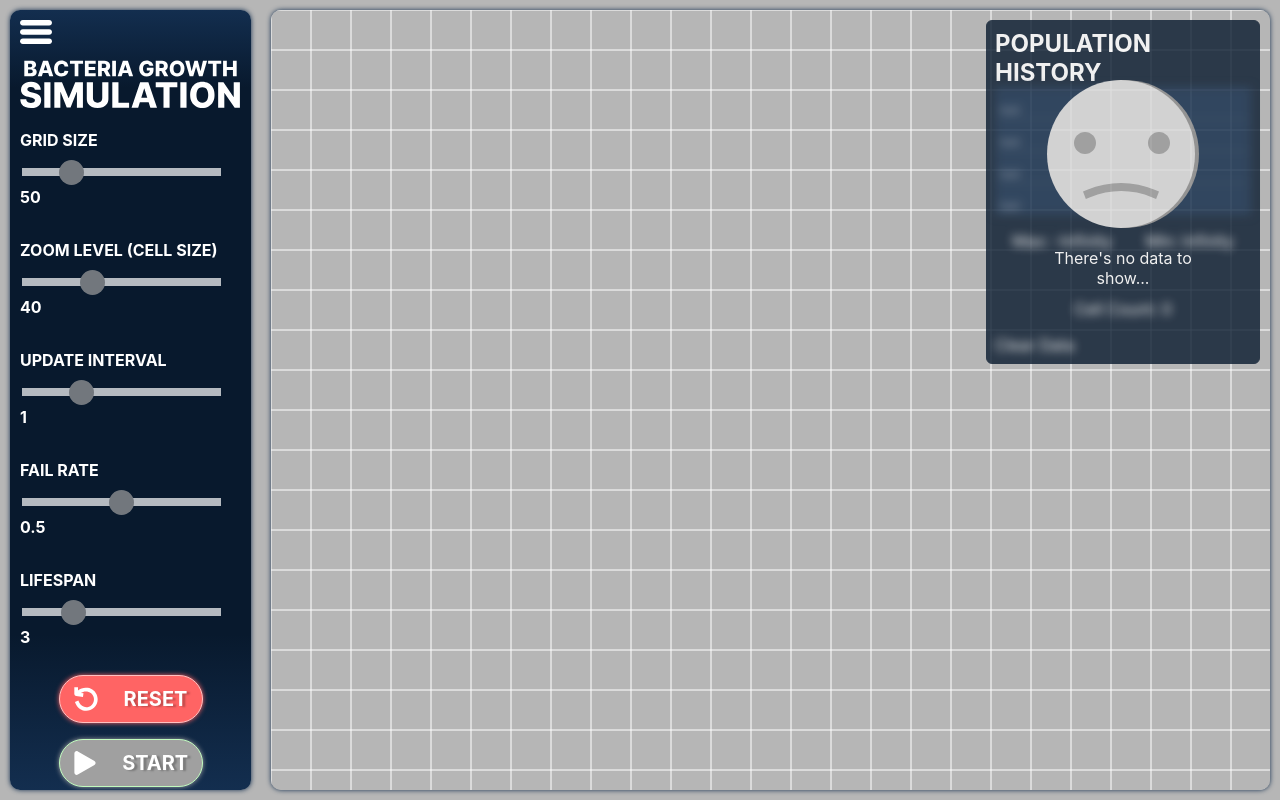
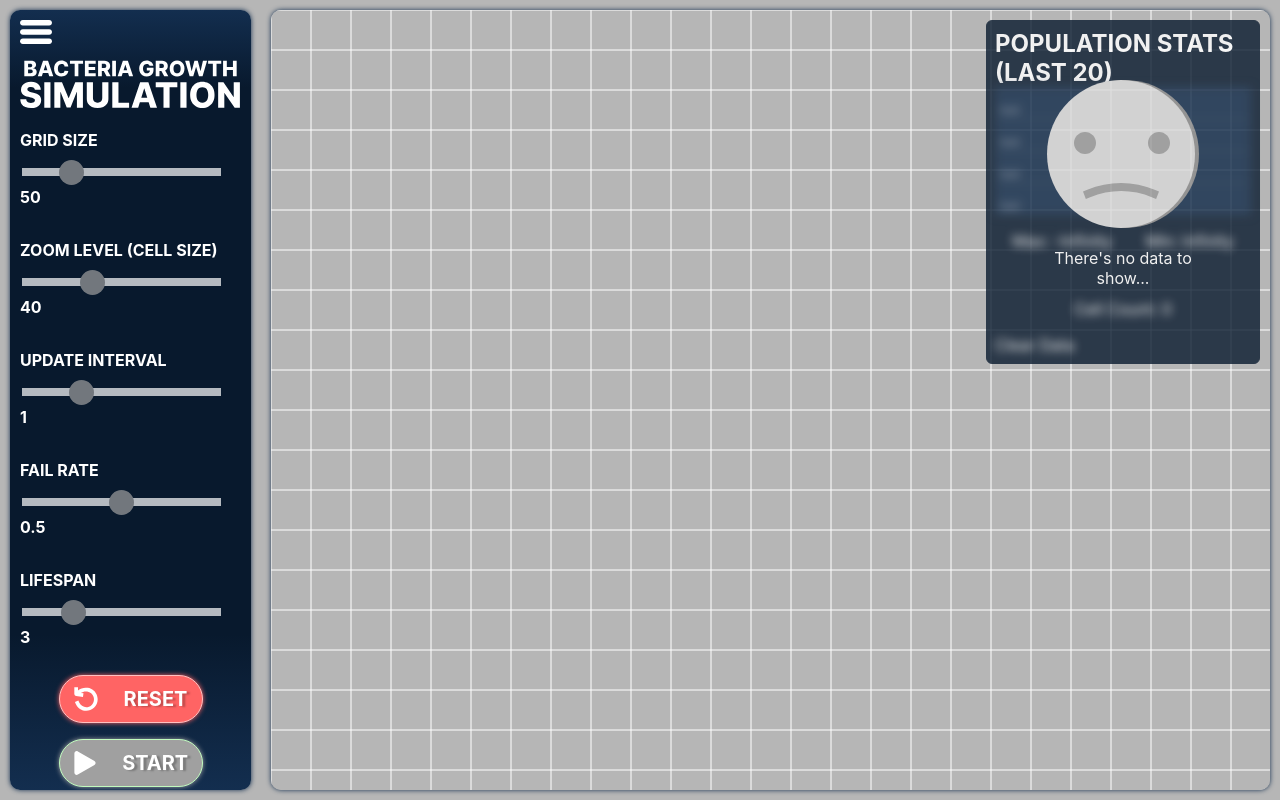
Before and after one commit to yambrose/CellGrowthSimulation, a React (Vite) app: page / in a window 1280 px wide. Built offline with nearby package versions, Linux system fonts and the light colour scheme.

Commit message:
small update

```diff
--- a/src/components/SideBar.tsx
+++ b/src/components/SideBar.tsx
@@ -46,6 +46,7 @@ const SideBar: React.FC = () => {
                     max={context.updateIntervalRange[1]}
                     step={0.25}
                     onChange={context.updateUpdateInterval}
+                    disabled={context.isPlaying}
                 />
                 <Slider
                     value={context.bacFailRate}
--- a/src/components/Stats.tsx
+++ b/src/components/Stats.tsx
@@ -109,7 +109,7 @@ const Stats: React.FC = () => {
 
     return (
         <div className="stats">
-            <h2>Population History</h2>
+            <h2>Population Stats (Last 20)</h2>
             {!hasData && (
                 <div className='noData'>
                     <img src={NoDataSVG} alt="No data" />
--- a/src/index.css
+++ b/src/index.css
@@ -18,7 +18,7 @@
 
 /* general */
 h1, h2, h3 {
-  font-family: 'Inter';
+  font-family: 'Inter', sans-serif;
   font-weight: 700;
   margin: 0;
   text-transform: uppercase;
```
